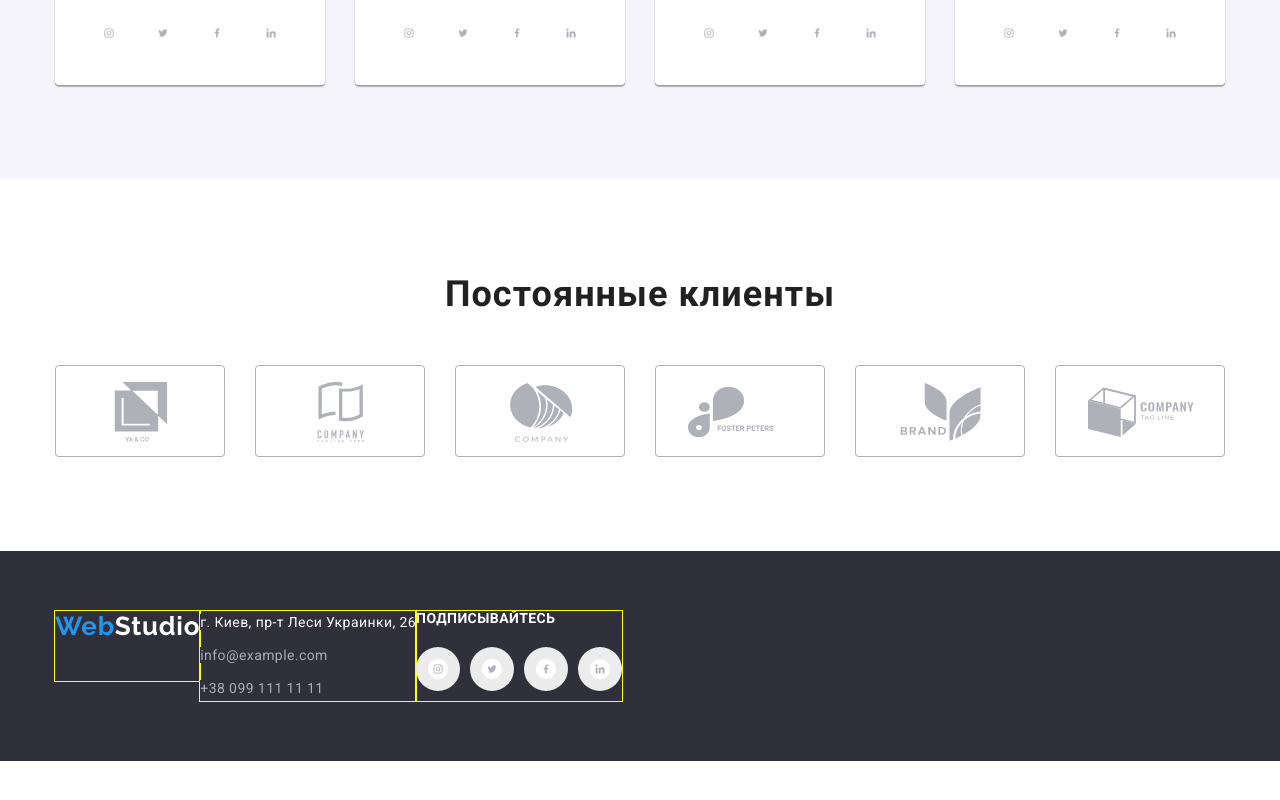
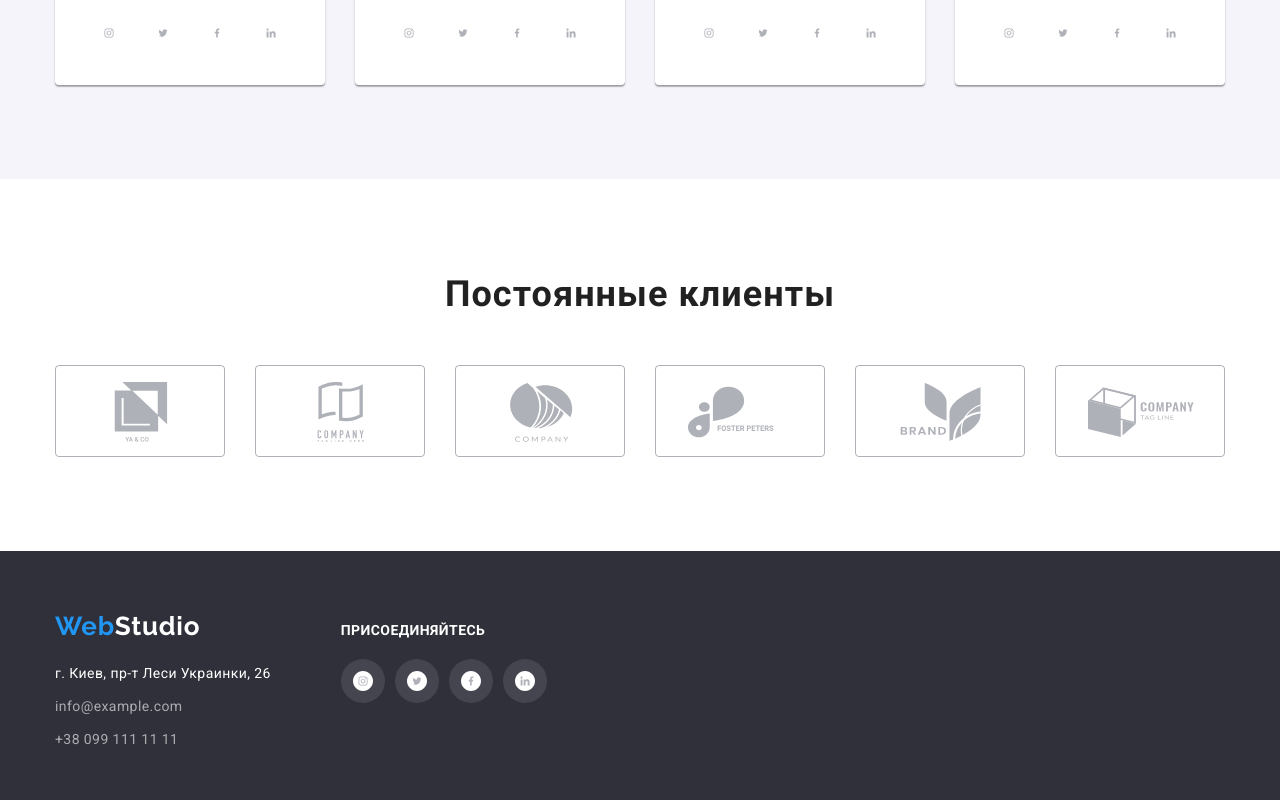
Before and after one commit to Zina88/goit-markup-hw-04, a plain HTML site: page index.html in a window 1280 px wide. Shown: the part 2126-2926 px from the top of the page. Before the commit the page ends 2887 px from the top, so only its background shows below. Drawn offline with nearby package versions, Linux system fonts and the light colour scheme.

Commit message:
creat join

```diff
--- a/css/styles.css
+++ b/css/styles.css
@@ -402,7 +402,7 @@ img {
 
 /*footer*/
 .footer {
-  padding: 60px 0;
+  padding-bottom: 60px;
   background-color: var(--section-color);
 }
 
@@ -411,6 +411,7 @@ img {
 }
 
 .logo-footer {
+  margin-top: 60px;
   display: inline-block;
   margin-bottom: 20px;
   color: var(--white-color);
@@ -418,7 +419,6 @@ img {
   font-size: 26px;
   line-height: 1.19;
   letter-spacing: 0.03em;
-  outline: 1px solid yellow;
 }
 
 .footer-icon {
@@ -426,7 +426,7 @@ img {
 }
 
 .footer-list {
-  outline: 1px solid yellow;
+  margin-right: 70px;
 }
 
 .footer-items {
@@ -460,8 +460,8 @@ img {
   color: var(--accent-color);
 }
 
-.subscribe {
-  outline: 1px solid yellow;
+.footer-section-subscribe {
+  margin-top: 72px;
 }
 
 .subscribe-title {
@@ -494,17 +494,17 @@ img {
   width: 44px;
   height: 44px;
   border-radius: 50%;
-  background-color: #ececec;
+  background-color: rgba(255, 255, 255, 0.1);
+  color: var(--white-color);
 }
 
 .subscribe-logo {
   fill: currentColor;
 }
 
-.subscribe-logo:hover,
-.subscribe-logo:focus {
+.subscribe-link:hover,
+.subscribe-link:focus {
   background-color: var(--accent-color);
-  color: var(--white-color);
 }
 
 /*Portfolio*/
--- a/index.html
+++ b/index.html
@@ -352,6 +352,7 @@
     <footer class="footer">
       <div class="footer-sections container">
 
+        <div class="footer-section-addres">
         <a class="logo-footer link" href=""><span class="footer-icon">Web</span>Studio</a>
 
         <address>
@@ -369,8 +370,10 @@
             </li>
           </ul>
         </address>
-        <div class="subscribe">
-        <h2 class="subscribe-title">Подписывайтесь</h2>
+        </div>
+
+        <div class="footer-section-subscribe">
+        <h2 class="subscribe-title">Присоединяйтесь</h2>
         <ul class="subscribe-list">
           <li class="subscribe-item">
               <a class="subscribe-link" href="">
```
